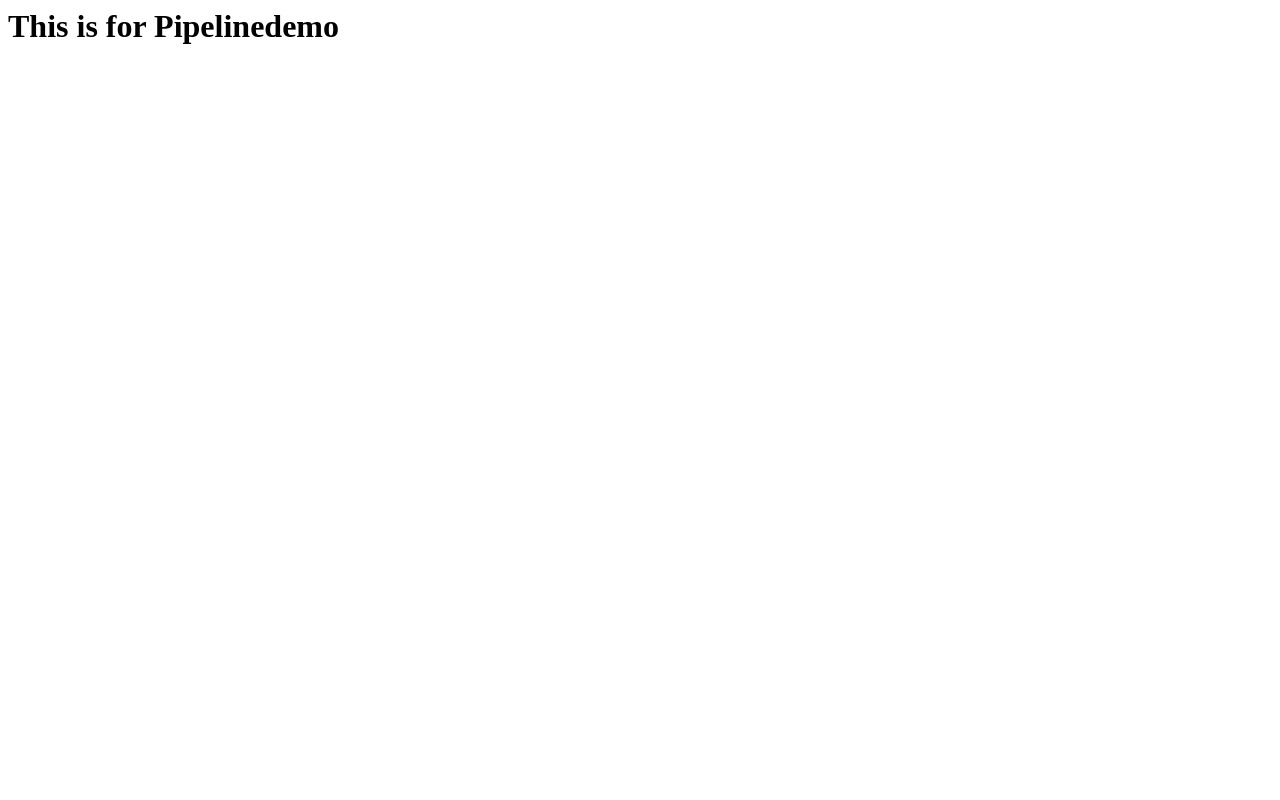
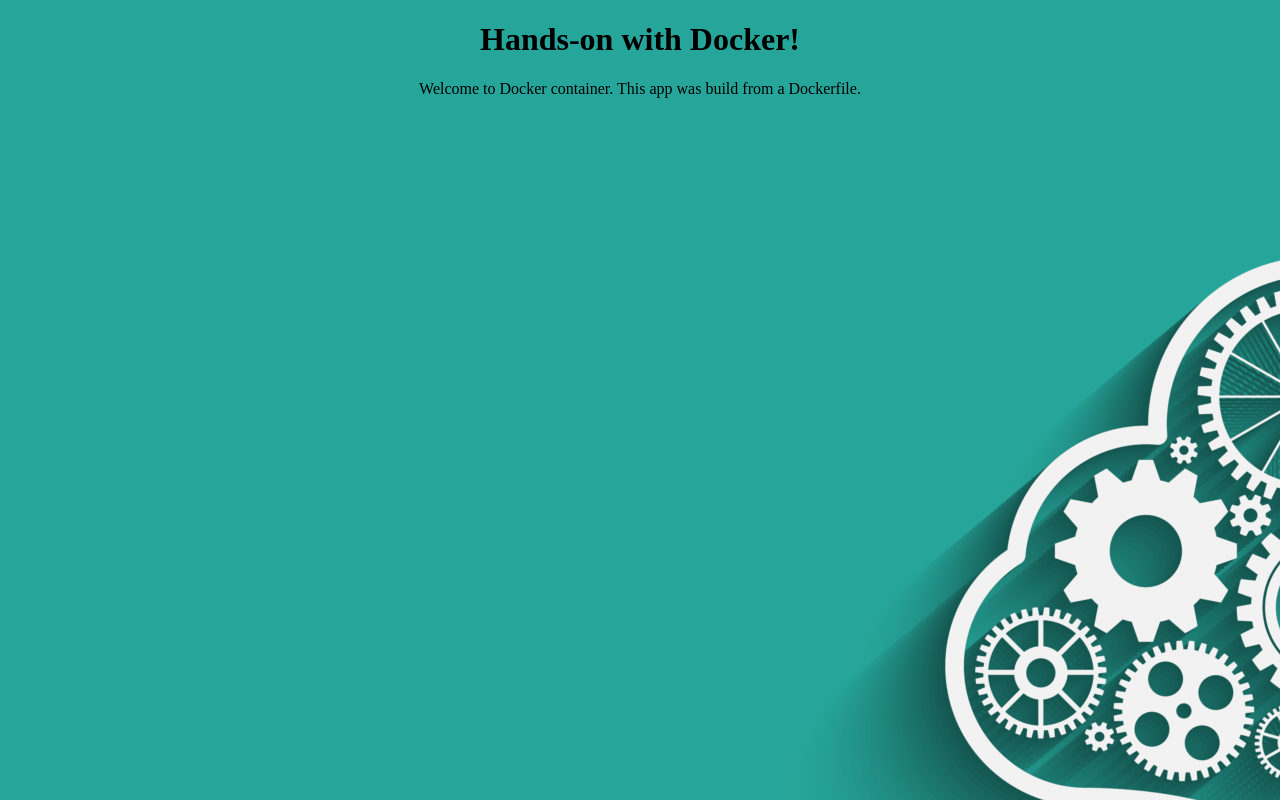
Before and after one commit to imashok7/pipelinedemo, a plain HTML site: page index.html in a window 1280 px wide. Drawn offline with Linux system fonts and the light colour scheme.

Commit message:
new file

```diff
--- a/index.html
+++ b/index.html
@@ -1 +1,17 @@
-<h1>This is for Pipelinedemo</h1>
+<!DOCTYPE html>
+
+<html>
+<head>
+  <meta http-equiv="Content-Type" content="text/html; charset=utf-8"/>
+  <title>Webapp</title>
+  <style>
+        h1 {text-align: center;}
+        p {text-align: center;}
+  </style>
+</head>
+
+<body style="background: url('bg.jpg')">
+	<h1>Hands-on with Docker!</h1>
+	<p> Welcome to Docker container. This app was build from a Dockerfile.</p>
+</body>
+</html>
```
Also changed, not shown: bg.jpg (added), 3 other files.
